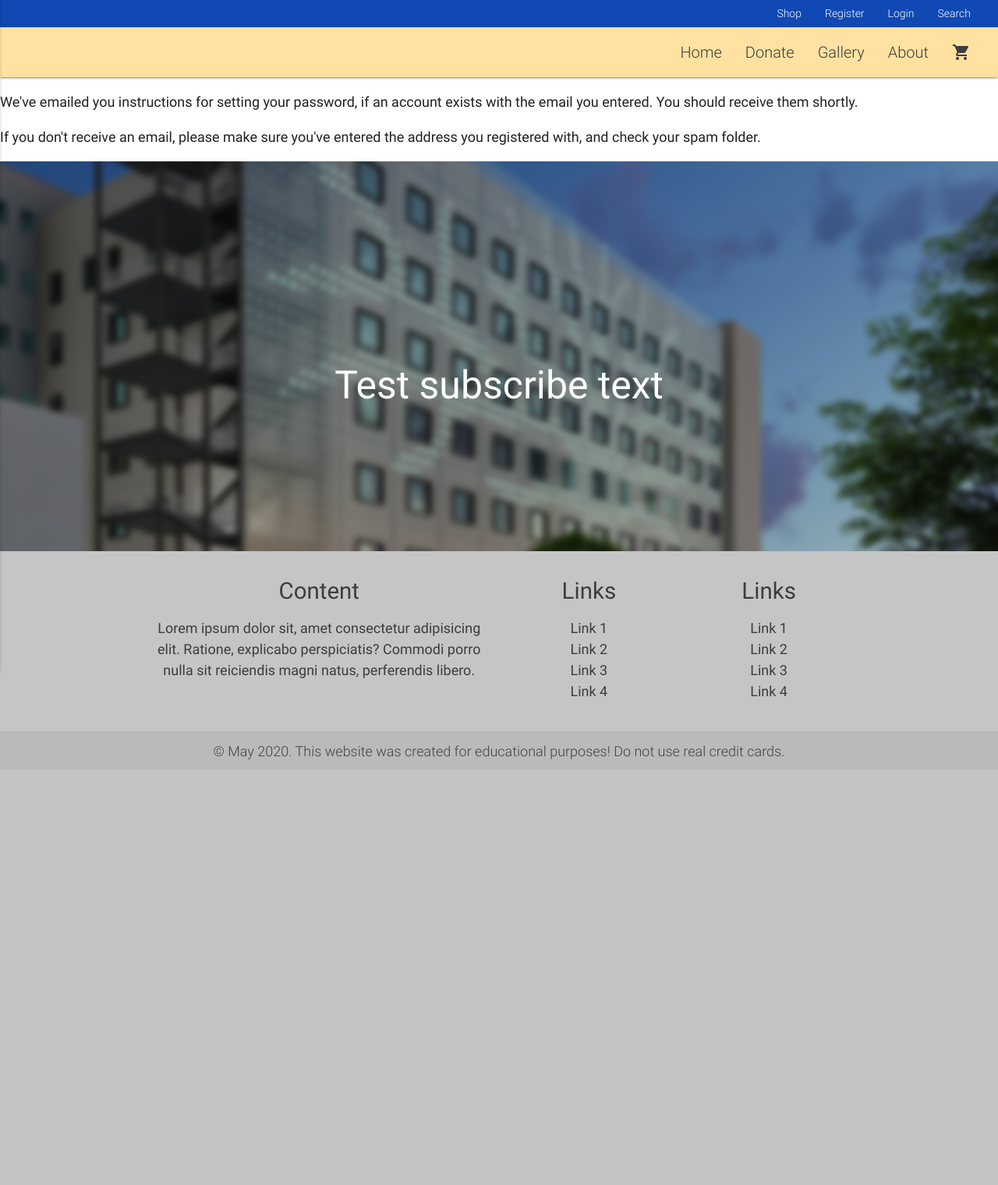
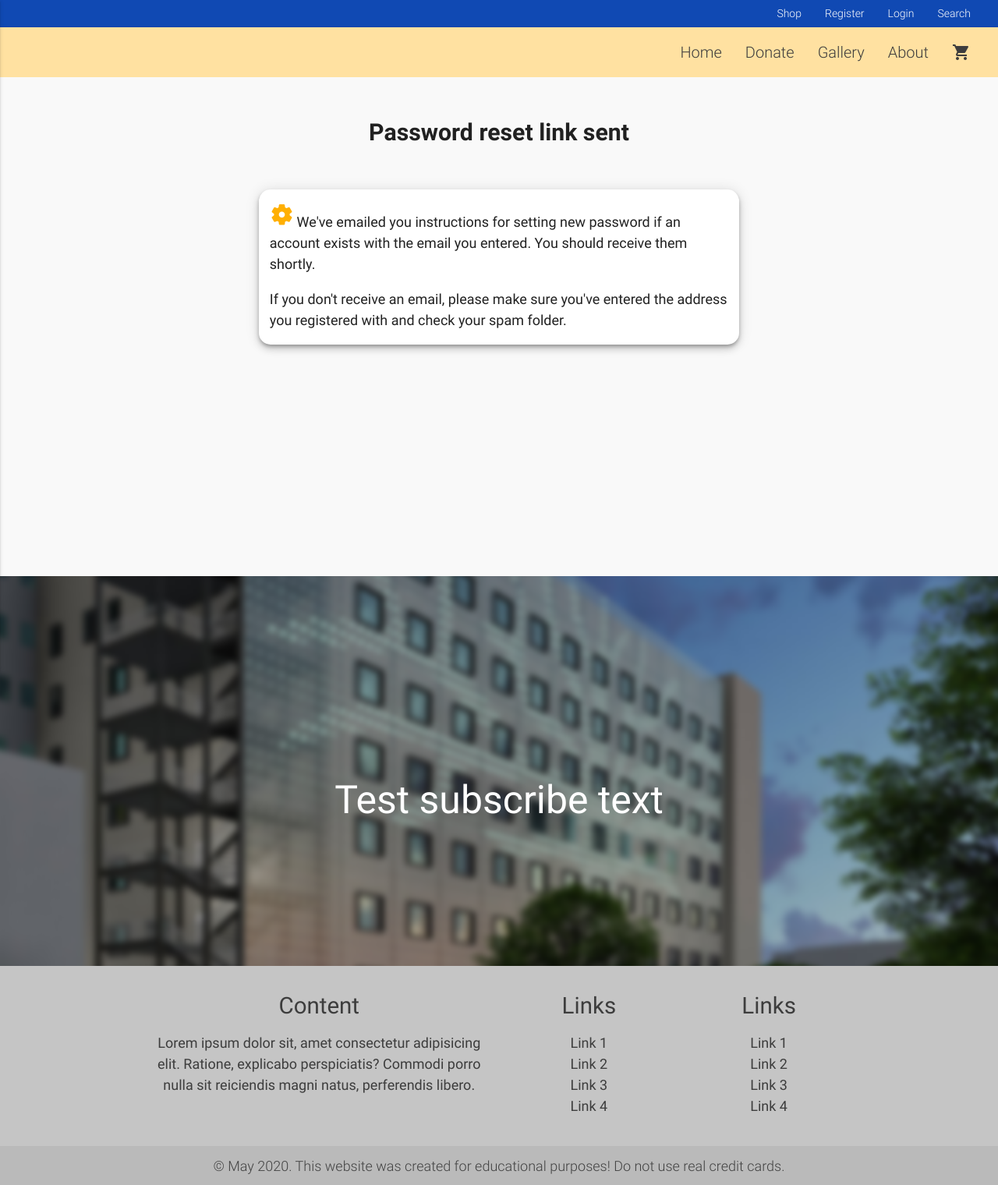
Before and after one commit to iulianpro/give-help, a Django app: a page that uses templates/registration/password_reset_done.html in a window 1280 px wide. Shown: the whole page at 78% size. Before the commit the page ends 974 px from the top, so only its background shows below. Run offline with Django 3.2, Linux system fonts and the light colour scheme.

Commit message:
Added style to password reset done page

```diff
--- a/templates/registration/password_reset_done.html
+++ b/templates/registration/password_reset_done.html
@@ -1,12 +1,28 @@
 {% extends 'base.html' %}
 
 {% block content %}
-<p>
-    We've emailed you instructions for setting your password, if an account exists with the email you entered.
-    You should receive them shortly.
-</p>
-<p>
-    If you don't receive an email, please make sure you've entered the address you registered with,
-    and check your spam folder.
-</p>
+
+<div class="section">
+    <div class="container">
+        <div class="row">
+            <div class="col s10 m8 offset-s1 offset-m2">
+                <div class="row">
+                    <div class="col s12">
+                        <p class="center-align flow-text bold-text">Password reset link sent</p>
+                    </div>
+                </div>
+                <div class="row z-depth-3 white round-corner">
+                    <div class="col s12">
+                        <p><i class="material-icons prefix flow-text bold-text">settings</i> We've emailed you
+                            instructions for setting new password if an account exists with the email you entered. You
+                            should receive them shortly.</p>
+                        <p>If you don't receive an email, please make sure you've entered the address you registered
+                            with and check your spam folder.</p>
+                    </div>
+                </div>
+            </div>
+        </div>
+    </div>
+</div>
+
 {% endblock %}
```
